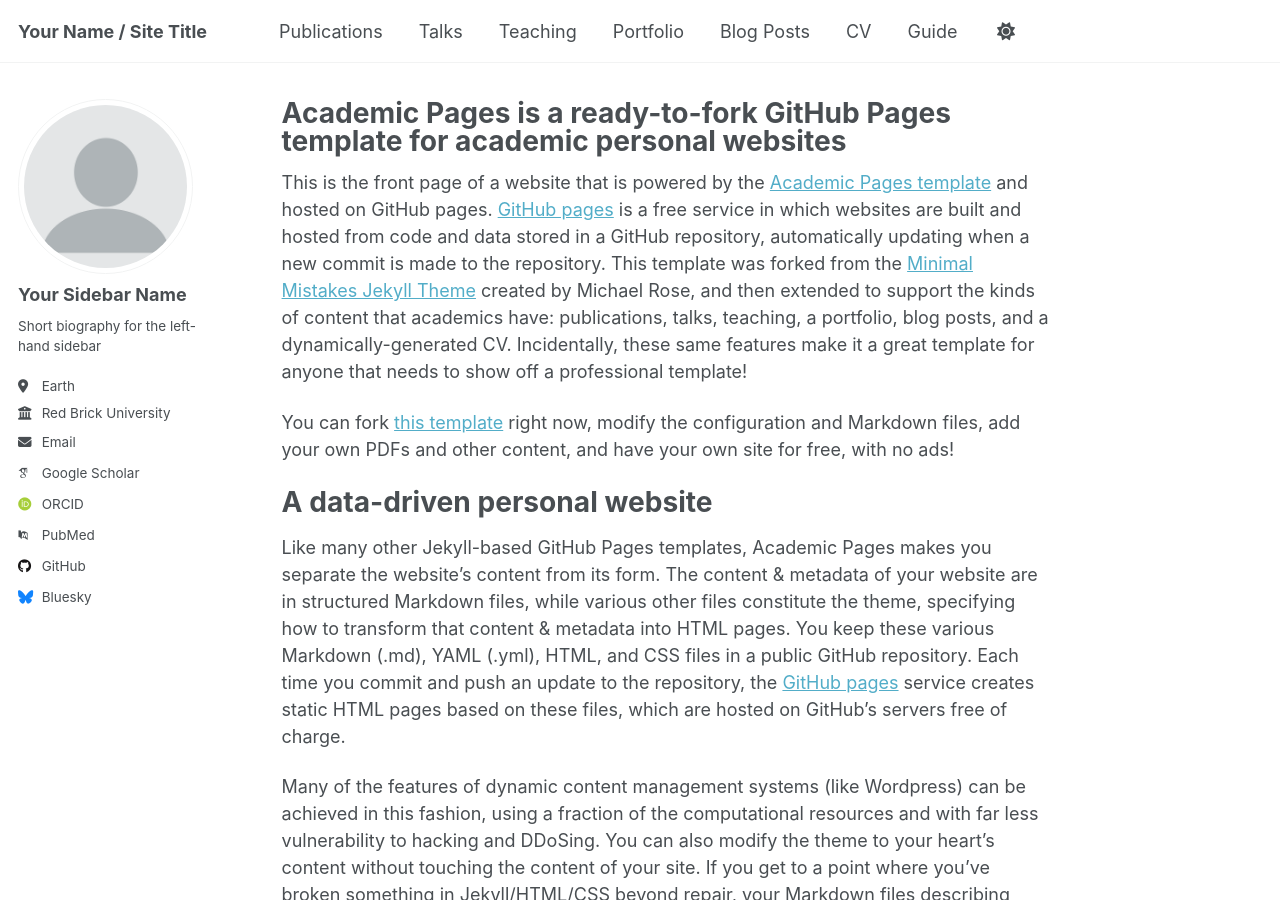
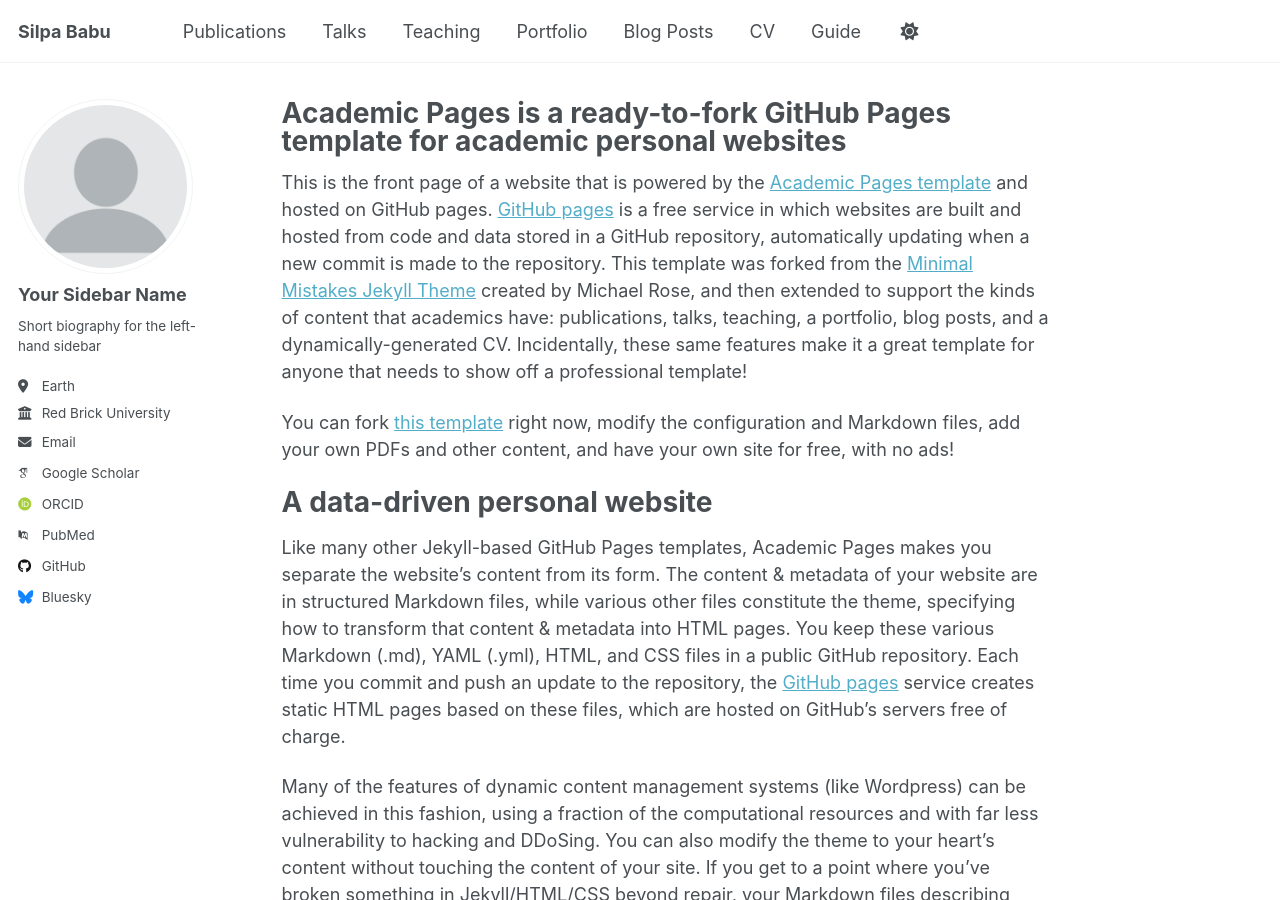
Before and after one commit to Silpa1/sbabu.github.io, a Jekyll site: the page built from _pages/about.md, in a window 1280 px wide and 900 px high. Built offline with Jekyll 4.4.1, drawn with Linux system fonts in a browser that asks for light colours; some web fonts are replaced; a script that is not in the unit is left out.

Commit message:
Update _config.yml

```diff
--- a/_config.yml
+++ b/_config.yml
@@ -9,7 +9,7 @@
 # Basic Site Settings
 locale                   : "en-US"
 site_theme               : "default"
-title                    : "Your Name / Site Title"
+title                    : "Silpa Babu"
 title_separator          : "-"
 name                     : &name "Your Name"
 description              : &description "personal description"
```
